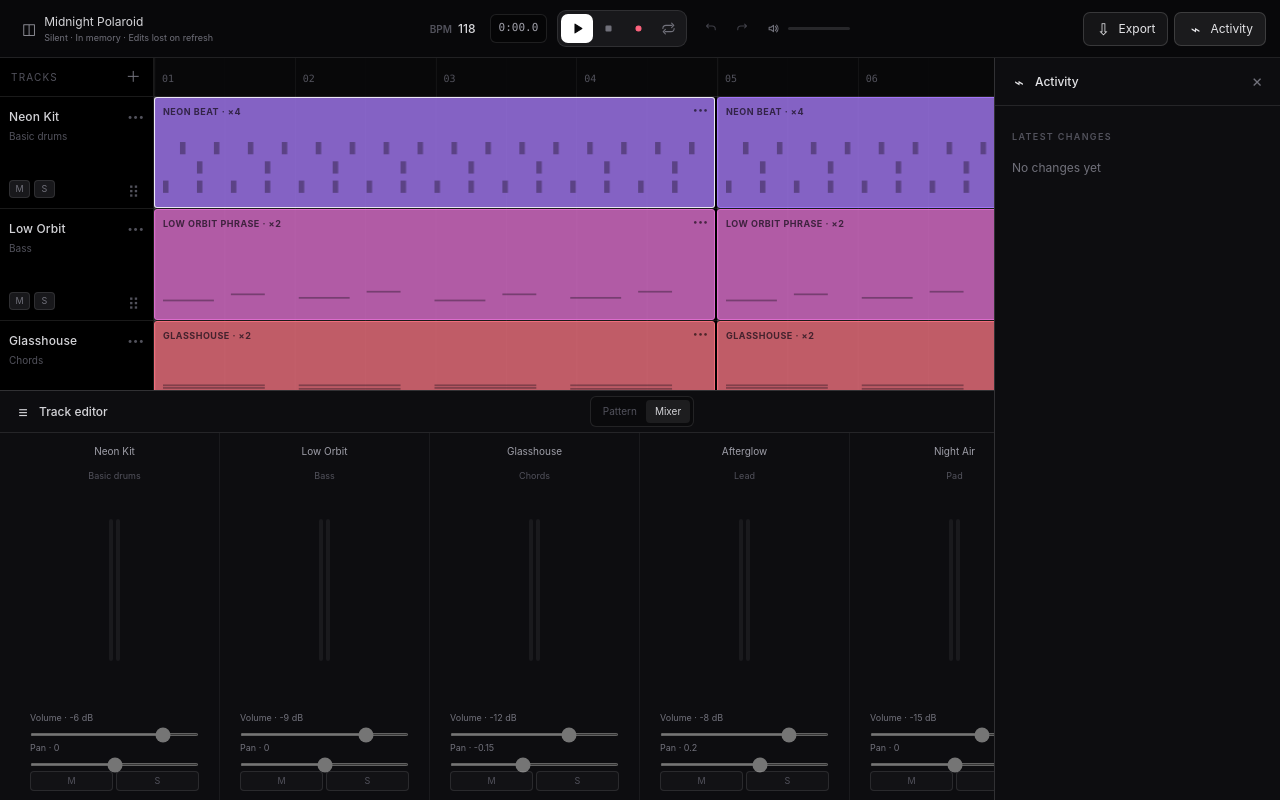
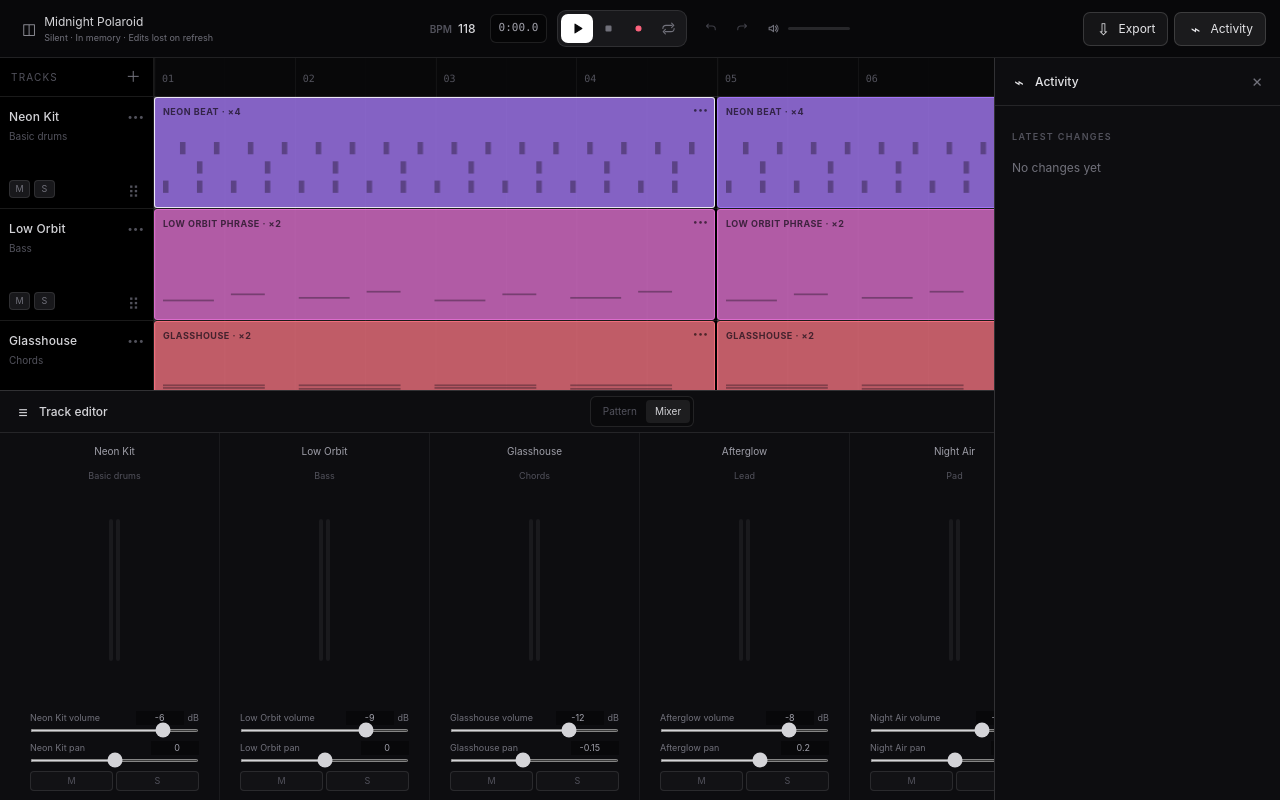
Before and after one commit to amit-00/agent-daw, a Next.js app: page / in a window 1280 px wide. Both pictures are taken after a click on the button "Mixer". Built offline with nearby package versions, Linux system fonts and the light colour scheme.

Commit message:
feat: wire mixer controls to project history

```diff
--- a/src/components/arrangement/TrackHeader.tsx
+++ b/src/components/arrangement/TrackHeader.tsx
@@ -10,6 +10,8 @@ export function TrackHeader({ track, row, onEdit, onReorderStart }: Readonly<{
   track: Track; row: number; onEdit: () => void; onReorderStart: PointerEventHandler<HTMLButtonElement>;
 }>): ReactElement {
   const selectTrack = useStudioStore((state) => state.selectTrack);
+  const toggleMute = useStudioStore((state) => state.toggleMute);
+  const toggleSolo = useStudioStore((state) => state.toggleSolo);
   const selected = useStudioStore((state) => state.selectedTrackId === track.id);
   return (
     <div role="group" aria-label={`${track.name} track`} className="sticky left-0 z-[3] col-start-1 flex min-w-0 flex-col border-r border-b border-white/10 bg-black" style={{ gridRow: row }}>
@@ -21,8 +23,8 @@ export function TrackHeader({ track, row, onEdit, onReorderStart }: Readonly<{
         <button type="button" aria-label={`Edit ${track.name}`} onClick={onEdit} className="border-0 bg-transparent p-0 text-[10px] text-zinc-600 focus-visible:outline-2 focus-visible:outline-offset-2 focus-visible:outline-violet-300">•••</button>
       </div>
       <div className="mt-auto flex items-center gap-1 px-[9px] pb-2.5">
-        <button disabled type="button" aria-label={`${track.muted ? "Unmute" : "Mute"} ${track.name}`} aria-pressed={track.muted} className={`h-[18px] w-[21px] rounded border text-[9px] ${track.muted ? "border-rose-400/45 bg-rose-400/20 text-rose-100" : "border-white/10 bg-zinc-900 text-zinc-500"}`}>M</button>
-        <button disabled type="button" aria-label={`${track.soloed ? "Unsolo" : "Solo"} ${track.name}`} aria-pressed={track.soloed} className={`h-[18px] w-[21px] rounded border text-[9px] ${track.soloed ? "border-amber-300/45 bg-amber-300/15 text-amber-100" : "border-white/10 bg-zinc-900 text-zinc-500"}`}>S</button>
+        <button type="button" onClick={() => toggleMute(track.id)} aria-label={`${track.muted ? "Unmute" : "Mute"} ${track.name}`} aria-pressed={track.muted} className={`h-[18px] w-[21px] rounded border text-[9px] ${track.muted ? "border-rose-400/45 bg-rose-400/20 text-rose-100" : "border-white/10 bg-zinc-900 text-zinc-500"}`}>M</button>
+        <button type="button" onClick={() => toggleSolo(track.id)} aria-label={`${track.soloed ? "Unsolo" : "Solo"} ${track.name}`} aria-pressed={track.soloed} className={`h-[18px] w-[21px] rounded border text-[9px] ${track.soloed ? "border-amber-300/45 bg-amber-300/15 text-amber-100" : "border-white/10 bg-zinc-900 text-zinc-500"}`}>S</button>
         <button type="button" aria-label={`Reorder ${track.name}`} title="Drag to reorder; use track settings for Move up/down" onPointerDown={onReorderStart} onClick={(event) => { if (event.detail === 0) onEdit(); }} className="ml-auto h-[18px] w-[21px] touch-none cursor-grab rounded text-zinc-600 hover:text-zinc-300 focus-visible:outline-2 focus-visible:outline-violet-300 active:cursor-grabbing">⠿</button>
       </div>
     </div>
--- a/src/components/editor/ChannelStrip.tsx
+++ b/src/components/editor/ChannelStrip.tsx
@@ -1,9 +1,61 @@
-import type { ReactElement } from "react";
+"use client";
+
+import { useRef, useState, type KeyboardEvent, type ReactElement } from "react";
 
 import { INSTRUMENT_NAMES } from "@/data/studio-data";
 import type { Track } from "@/project";
+import { useStudioStore } from "@/stores/studio-provider";
+
+interface MixerDraft {
+  readonly source: number;
+  readonly value: string;
+}
+
+export function MixerControl({ label, value, min, max, step, unit, onCommit }: Readonly<{
+  label: string; value: number; min: number; max: number; step: number; unit: string;
+  onCommit: (value: number) => void;
+}>): ReactElement {
+  const activeDraft = useRef<MixerDraft | null>(null);
+  const [draft, setDraft] = useState<MixerDraft | null>(null);
+  const displayed = draft?.source === value ? draft.value : String(value);
+
+  function change(next: string): void {
+    const candidate = { source: value, value: next };
+    activeDraft.current = candidate;
+    setDraft(candidate);
+  }
+
+  function cancel(): void {
+    activeDraft.current = null;
+    setDraft(null);
+  }
+
+  function commit(): void {
+    const candidate = activeDraft.current;
+    cancel();
+    if (candidate?.source === value) onCommit(candidate.value.trim() === "" ? NaN : Number(candidate.value));
+  }
+
+  function numberKeyDown(event: KeyboardEvent<HTMLInputElement>): void {
+    if (event.key === "Enter") { event.preventDefault(); commit(); }
+    else if (event.key === "Escape") { event.preventDefault(); cancel(); }
+  }
+
+  return <label className="col-span-full grid gap-1 text-[9px] text-zinc-500">
+    <span className="flex items-center justify-between gap-2">
+      <span>{label}</span>
+      <span className="flex items-center gap-1"><input aria-label={`${label} value`} type="number" min={min} max={max} step={step}
+        value={displayed} onChange={(event) => change(event.target.value)} onKeyDown={numberKeyDown} onBlur={commit}
+        className="w-12 bg-black/40 px-1 text-right font-mono text-zinc-400" />{unit}</span>
+    </span>
+    <input aria-label={label} type="range" min={min} max={max} step={step} value={displayed}
+      onChange={(event) => change(event.target.value)} onPointerUp={commit} onPointerCancel={cancel} onKeyUp={commit}
+      className="m-0 h-[3px] w-full [accent-color:#d4d4d8]" />
+  </label>;
+}
 
 export function ChannelStrip({ track }: Readonly<{ track: Track }>): ReactElement {
+  const { setTrackVolume, setTrackPan, toggleMute, toggleSolo } = useStudioStore((state) => state);
   return (
     <div role="group" aria-label={`${track.name} channel`} className="grid w-[210px] grid-rows-[25px_1fr_30px_30px_20px] border-r border-white/[0.055] px-5 pt-[11px] pb-[9px]">
       <span className="col-span-full overflow-hidden text-center text-[10px] text-ellipsis whitespace-nowrap text-zinc-400">{track.name}</span>
@@ -11,11 +63,11 @@ export function ChannelStrip({ track }: Readonly<{ track: Track }>): ReactElemen
       <span className="col-span-full row-start-2 flex h-[142px] w-3 items-end gap-[3px] self-center justify-self-center" aria-hidden="true" title="Audio disconnected">
         <i className="h-full w-1 rounded-full bg-zinc-800/50" /><i className="h-full w-1 rounded-full bg-zinc-800/50" />
       </span>
-      <label className="col-span-full row-start-3 grid gap-1 text-[9px] text-zinc-500"><span>Volume · {track.volumeDb} dB</span><input disabled className="m-0 h-[3px] w-full [accent-color:#d4d4d8]" aria-label={`${track.name} volume`} type="range" min="-60" max="6" value={track.volumeDb} /></label>
-      <label className="col-span-full row-start-4 grid gap-1 text-[9px] text-zinc-500"><span>Pan · {track.pan}</span><input disabled className="m-0 h-[3px] w-full [accent-color:#87878f]" aria-label={`${track.name} pan`} type="range" min="-1" max="1" step="0.01" value={track.pan} /></label>
+      <div className="col-span-full row-start-3"><MixerControl label={`${track.name} volume`} value={track.volumeDb} min={-60} max={6} step={0.1} unit="dB" onCommit={(value) => setTrackVolume(track.id, value)} /></div>
+      <div className="col-span-full row-start-4"><MixerControl label={`${track.name} pan`} value={track.pan} min={-1} max={1} step={0.01} unit="" onCommit={(value) => setTrackPan(track.id, value)} /></div>
       <div className="col-span-full row-start-5 grid grid-cols-2 gap-[3px]">
-        <button disabled type="button" aria-label={`${track.muted ? "Unmute" : "Mute"} ${track.name}`} aria-pressed={track.muted} className={`rounded border border-white/10 text-[9px] ${track.muted ? "bg-rose-400/20 text-rose-100" : "bg-white/[0.025] text-zinc-600"}`}>M</button>
-        <button disabled type="button" aria-label={`${track.soloed ? "Unsolo" : "Solo"} ${track.name}`} aria-pressed={track.soloed} className={`rounded border border-white/10 text-[9px] ${track.soloed ? "bg-amber-300/15 text-amber-100" : "bg-white/[0.025] text-zinc-600"}`}>S</button>
+        <button type="button" onClick={() => toggleMute(track.id)} aria-label={`${track.muted ? "Unmute" : "Mute"} ${track.name}`} aria-pressed={track.muted} className={`rounded border border-white/10 text-[9px] ${track.muted ? "bg-rose-400/20 text-rose-100" : "bg-white/[0.025] text-zinc-600"}`}>M</button>
+        <button type="button" onClick={() => toggleSolo(track.id)} aria-label={`${track.soloed ? "Unsolo" : "Solo"} ${track.name}`} aria-pressed={track.soloed} className={`rounded border border-white/10 text-[9px] ${track.soloed ? "bg-amber-300/15 text-amber-100" : "bg-white/[0.025] text-zinc-600"}`}>S</button>
       </div>
     </div>
   );
--- a/src/components/editor/Mixer.tsx
+++ b/src/components/editor/Mixer.tsx
@@ -2,11 +2,11 @@
 
 import type { ReactElement } from "react";
 
-import { ChannelStrip } from "@/components/editor/ChannelStrip";
+import { ChannelStrip, MixerControl } from "@/components/editor/ChannelStrip";
 import { useStudioStore } from "@/stores/studio-provider";
 
 export function Mixer(): ReactElement {
-  const project = useStudioStore((state) => state.project);
+  const { project, setMasterVolume } = useStudioStore((state) => state);
   return (
     <section className="relative z-[1] grid h-[calc(100%-42px)] overflow-x-auto" aria-label="Mixer channels"
       style={{ gridTemplateColumns: `repeat(${project.tracks.length + 1},210px)`, justifyContent: "safe center" }}>
@@ -16,7 +16,7 @@ export function Mixer(): ReactElement {
         <span className="col-span-full row-start-2 flex h-[142px] w-3 items-end gap-[3px] self-center justify-self-center" aria-hidden="true" title="Audio disconnected">
           <i className="h-full w-1 rounded-full bg-zinc-800/50" /><i className="h-full w-1 rounded-full bg-zinc-800/50" />
         </span>
-        <label className="col-span-full row-start-3 grid gap-1 text-[9px] text-zinc-500"><span>Volume</span><input disabled className="m-0 h-[3px] w-full [accent-color:#d4d4d8]" aria-label="Master volume" type="range" min="-60" max="0" value={project.masterVolumeDb} /></label>
+        <div className="col-span-full row-start-3"><MixerControl label="Master volume" value={project.masterVolumeDb} min={-60} max={0} step={0.1} unit="dB" onCommit={setMasterVolume} /></div>
         <span className="col-span-full row-start-5 text-center font-mono text-[9px] text-zinc-500">{project.masterVolumeDb} dB</span>
       </div>
     </section>
--- a/src/stores/studio-store.ts
+++ b/src/stores/studio-store.ts
@@ -46,6 +46,11 @@ export interface StudioState extends ProjectServiceState {
   updateSynthNotes(patternId: string, updates: Extract<Operation, { type: "synth-notes.update" }>["updates"]): void;
   duplicateSynthNotes(patternId: string, noteIds: readonly string[], offsetSteps: number): void;
   deleteSynthNotes(patternId: string, noteIds: readonly string[]): void;
+  setTrackVolume(trackId: string, volumeDb: number): void;
+  setTrackPan(trackId: string, pan: number): void;
+  toggleMute(trackId: string): void;
+  toggleSolo(trackId: string): void;
+  setMasterVolume(volumeDb: number): void;
 }
 
 function duplicatePatternOperation(pattern: Pattern, id: string): Operation {
@@ -470,6 +475,41 @@ export function createStudioStore(initialProject: Project): StoreApi<StudioState
         if (uniqueIds.length > 0) commit(`Delete notes from ${pattern.name}`, { type: "synth-notes.delete", patternId, noteIds: uniqueIds });
         else set({ errorMessage: null });
       },
+      setTrackVolume(trackId, volumeDb): void {
+        const track = get().project.tracks.find((item) => item.id === trackId);
+        if (!track) { set({ errorMessage: "That track no longer exists. Select another track." }); return; }
+        if (!Number.isFinite(volumeDb) || volumeDb < -60 || volumeDb > 6) {
+          set({ errorMessage: "Choose a track volume from -60 to 6 dB." });
+          return;
+        }
+        commit(`Set ${track.name} volume`, { type: "track.update", trackId, changes: { volumeDb } });
+      },
+      setTrackPan(trackId, pan): void {
+        const track = get().project.tracks.find((item) => item.id === trackId);
+        if (!track) { set({ errorMessage: "That track no longer exists. Select another track." }); return; }
+        if (!Number.isFinite(pan) || pan < -1 || pan > 1) {
+          set({ errorMessage: "Choose a track pan from -1 to 1." });
+          return;
+        }
+        commit(`Set ${track.name} pan`, { type: "track.update", trackId, changes: { pan } });
+      },
+      toggleMute(trackId): void {
+        const track = get().project.tracks.find((item) => item.id === trackId);
+        if (!track) { set({ errorMessage: "That track no longer exists. Select another track." }); return; }
+        commit(`${track.muted ? "Unmute" : "Mute"} ${track.name}`, { type: "track.update", trackId, changes: { muted: !track.muted } });
+      },
+      toggleSolo(trackId): void {
+        const track = get().project.tracks.find((item) => item.id === trackId);
+        if (!track) { set({ errorMessage: "That track no longer exists. Select another track." }); return; }
+        commit(`${track.soloed ? "Unsolo" : "Solo"} ${track.name}`, { type: "track.update", trackId, changes: { soloed: !track.soloed } });
+      },
+      setMasterVolume(volumeDb): void {
+        if (!Number.isFinite(volumeDb) || volumeDb < -60 || volumeDb > 0) {
+          set({ errorMessage: "Choose a master volume from -60 to 0 dB." });
+          return;
+        }
+        commit("Set master volume", { type: "project.update", changes: { masterVolumeDb: volumeDb } });
+      },
     };
   });
 }
```
Also changed, not shown: 4 other files (tests, documents, lock files or other folders).
